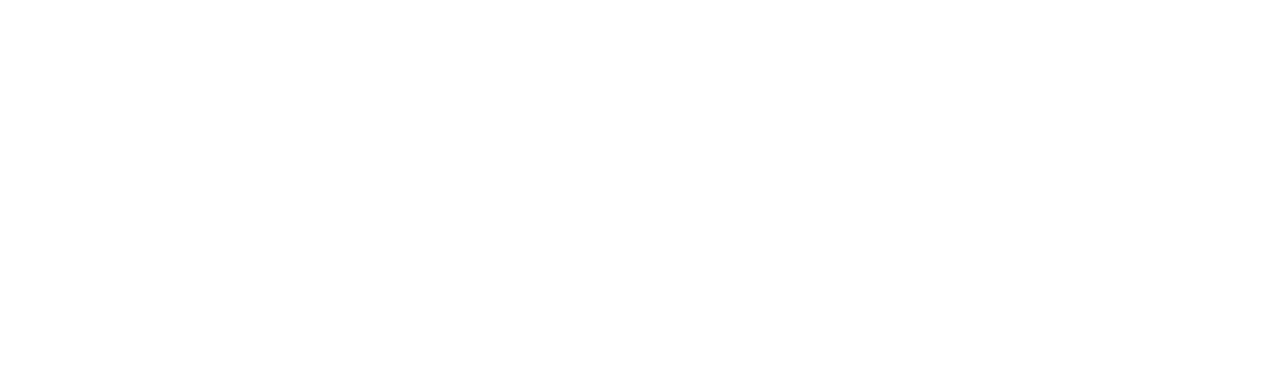
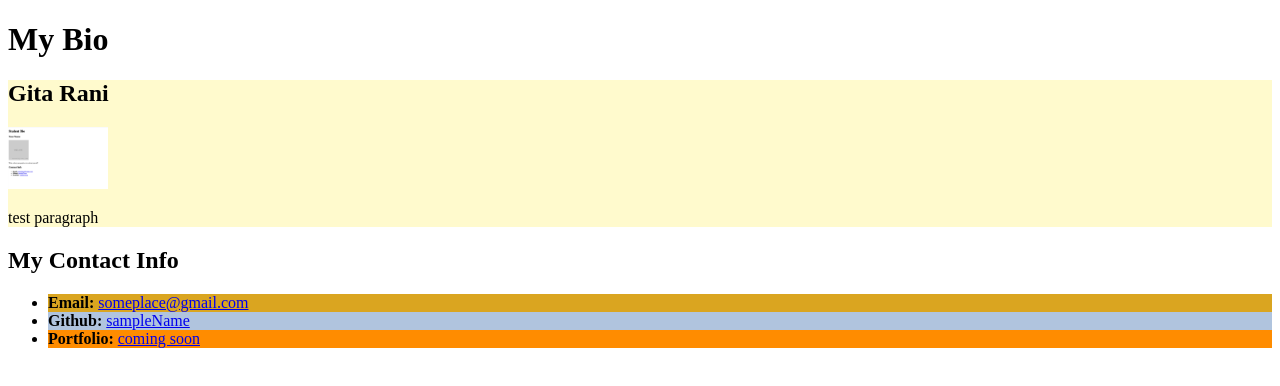
Before and after one commit to singhalgita/GR_Repo, a plain HTML site: page 02-HTML-CSS/index.html in a window 1280 px wide. Drawn offline with Linux system fonts and the light colour scheme.

Commit message:
firstcommit

```diff
--- a/02-HTML-CSS/index.html
+++ b/02-HTML-CSS/index.html
@@ -1,2 +1,35 @@
-<html>
-  </html>
+<!DOCTYPE html>
+<html lang="en-US">
+
+  <head>
+    <meta charset="UTF-8">
+    <title>Student Bio</title>
+    <!-- Link to stylesheet using rel and href attributes -->
+    <link rel="stylesheet" href="style.css">
+  </head>
+
+  <body>
+    <header>
+      <h1>My Bio</h1>
+    </header>
+    <!-- TODO: add class attribute -->
+    <section class="section">
+      <h2>Gita Rani</h2>
+      <!-- TODO: modify img attributes -->
+      <img src="../Images/image-1.png" width="100px" alt="Gita R">
+      <p>test paragraph</p>
+    </section>
+    <!-- TODO: add class attribute -->
+    <section>
+      <h2>My Contact Info</h2>
+      <ul>
+       <li id = "email"> <strong>Email:</strong> <a href="#">someplace@gmail.com</a></li>
+        <!-- TODO: add id attribute -->
+        <li id="github"><strong>Github:</strong> <a href="#">sampleName</a></li>
+        <!-- TODO: add id attribute -->
+        <li id="portfolio"><strong>Portfolio:</strong> <a href="#">coming soon</a> </li>
+       </ul>
+    </section>
+  </body>
+
+</html>
--- a/02-HTML-CSS/style.css
+++ b/02-HTML-CSS/style.css
@@ -1 +1,19 @@
-style.css
+.section {
+    background-color: lemonchiffon;
+  }
+
+  .headers {
+    color: darkblue;
+  }
+
+  #email {
+    background-color: goldenrod;
+  }
+
+  #github {
+    background-color: lightsteelblue
+  }
+
+  #portfolio {
+    background-color: darkorange;
+  }
```
Also changed, not shown: 1 other file.
